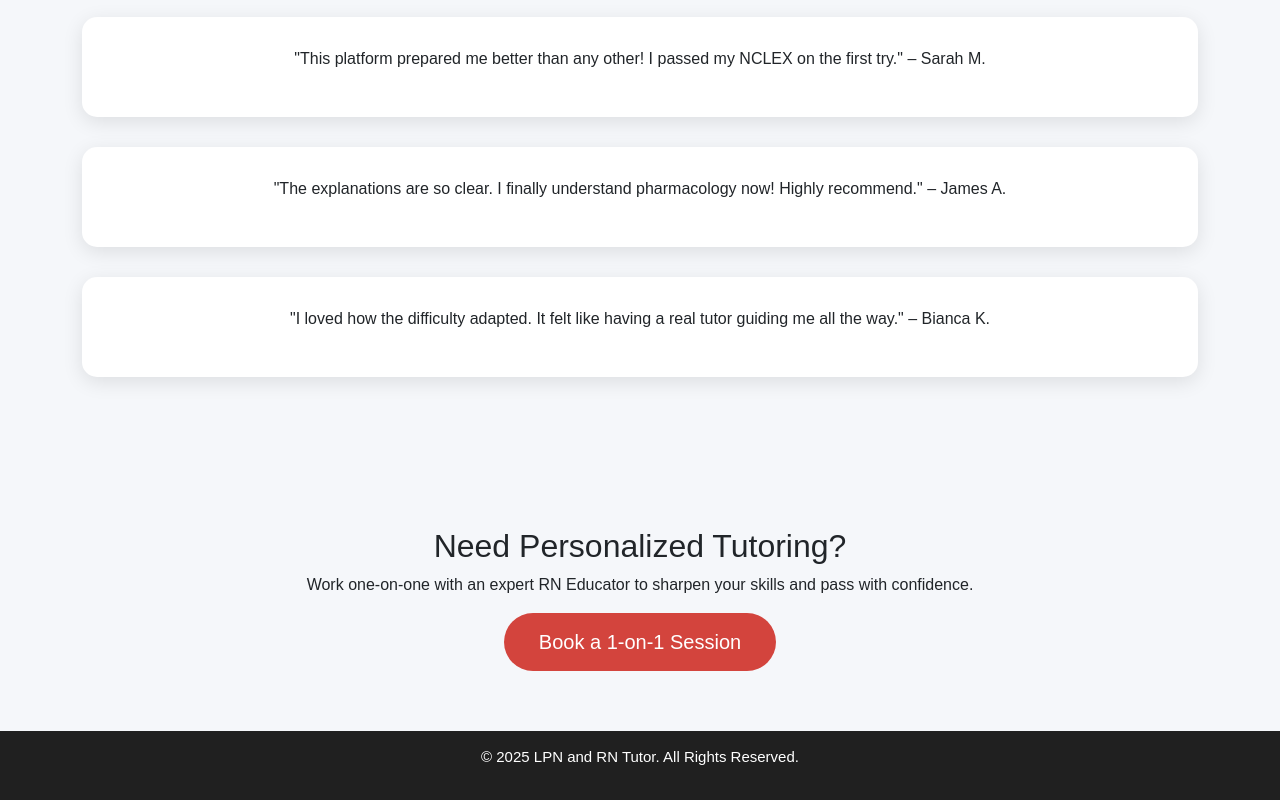
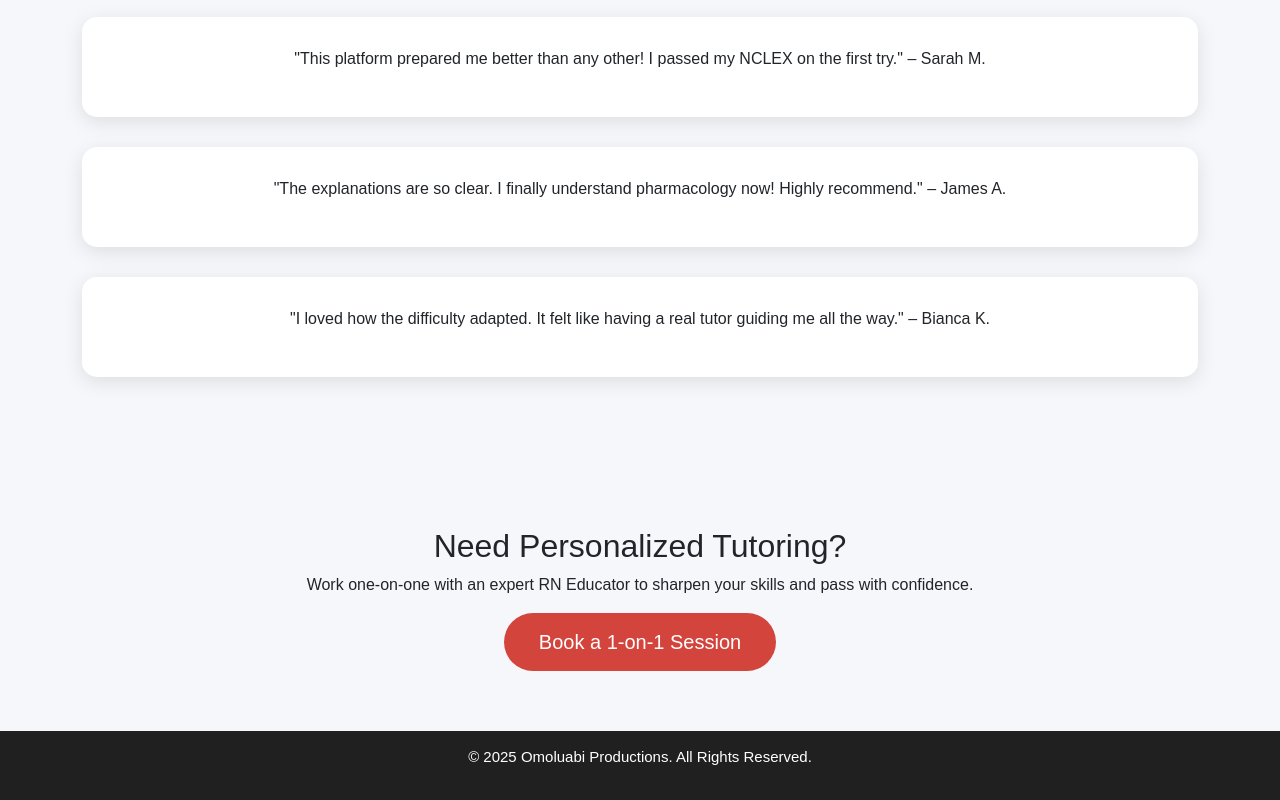
Before and after one commit to Omoluabi1003/lpn-rn-tutor, a plain HTML site: page index.html in a window 1280 px wide. Shown: the part 1505-2305 px from the top of the page. Drawn offline with nearby package versions, Linux system fonts and the light colour scheme.

Commit message:
Update index.html

```diff
--- a/index.html
+++ b/index.html
@@ -99,7 +99,7 @@
 
 <!-- FOOTER -->
 <footer>
-  <p>&copy; 2025 LPN and RN Tutor. All Rights Reserved.</p>
+  <p>&copy; 2025 Omoluabi Productions. All Rights Reserved.</p>
 </footer>
 
 <!-- BOOK SESSION MODAL -->
```
